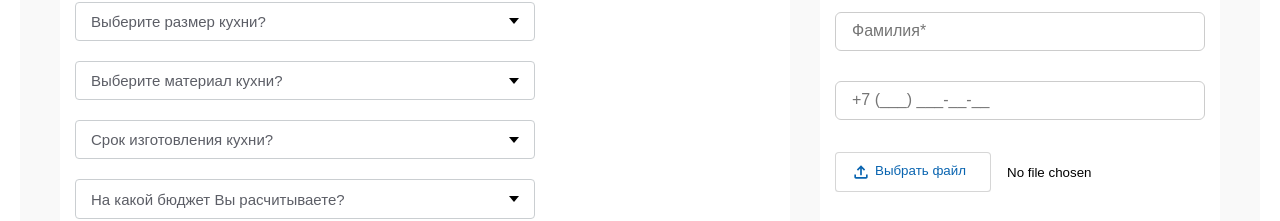
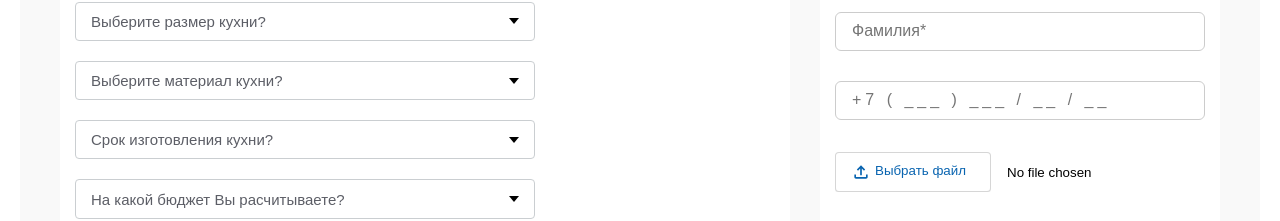
Before and after one commit to Ncomest/kitch, a Vue app: page / in a window 1280 px wide. Shown: the part 3790-4011 px from the top of the page. Built offline with nearby package versions, Linux system fonts and the light colour scheme; a web font is replaced by a local one.

Commit message:
fix: nuber in form leter spacing

```diff
--- a/src/components/widget/forms/kitchen-form/KitchenForm.vue
+++ b/src/components/widget/forms/kitchen-form/KitchenForm.vue
@@ -234,8 +234,8 @@ const submitForm = async () => {
               @focus="phoneTouched = false"
               type="tel"
               name="phone"
-              placeholder="+7 (___) ___-__-__"
-              class="kitchen-form__input"
+              placeholder="+7 ( ___ ) ___ / __ / __"
+              class="kitchen-form__input kitchen-form__input--number"
               v-model="contactData.phone"
               required
             />
--- a/src/components/widget/forms/kitchen-form/style.scss
+++ b/src/components/widget/forms/kitchen-form/style.scss
@@ -115,6 +115,11 @@
       border-color: #007bff;
       outline: none;
     }
+
+    &--number{
+      letter-spacing: 4px;
+    }
+
   }
 
   &__number-error {
```
